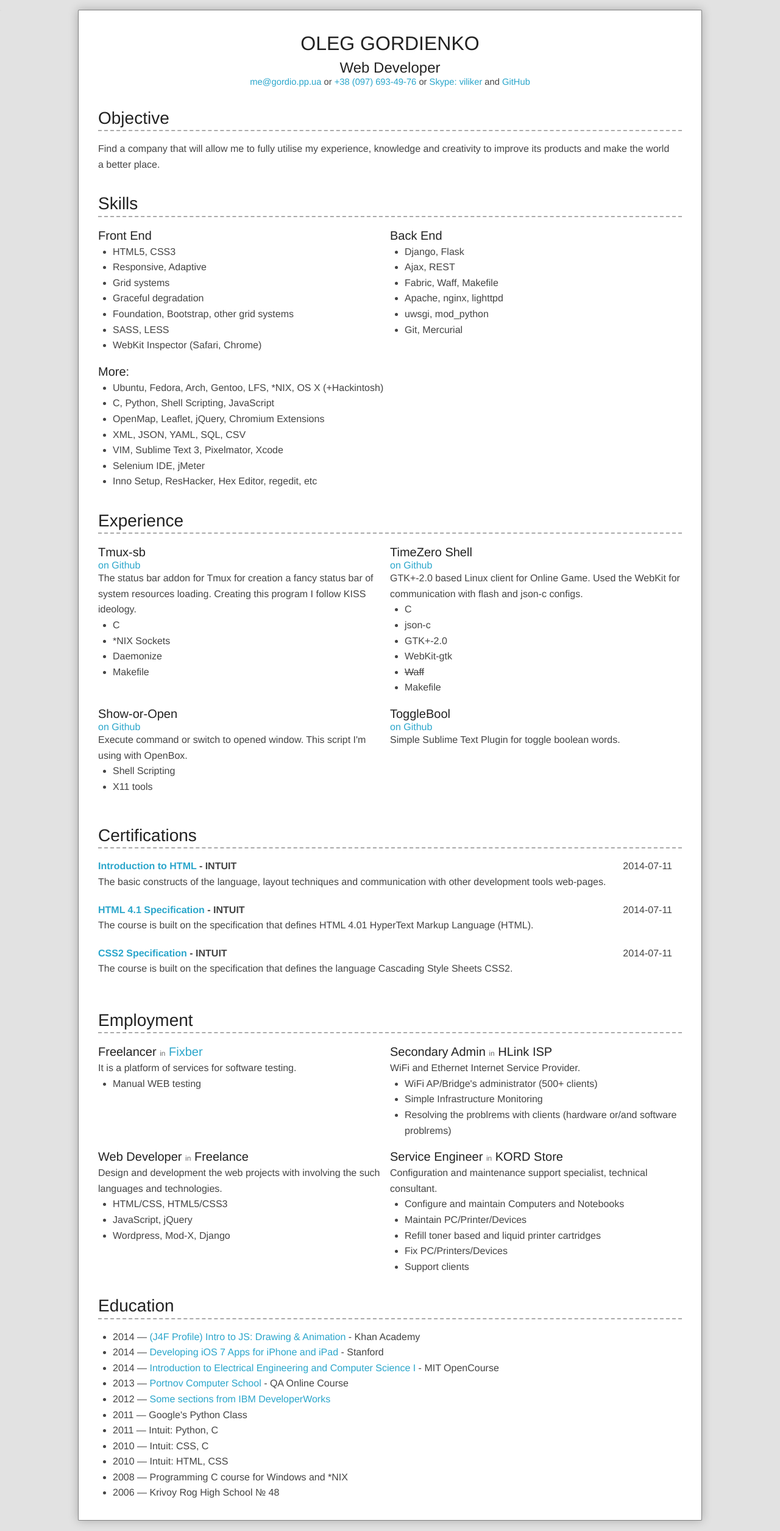
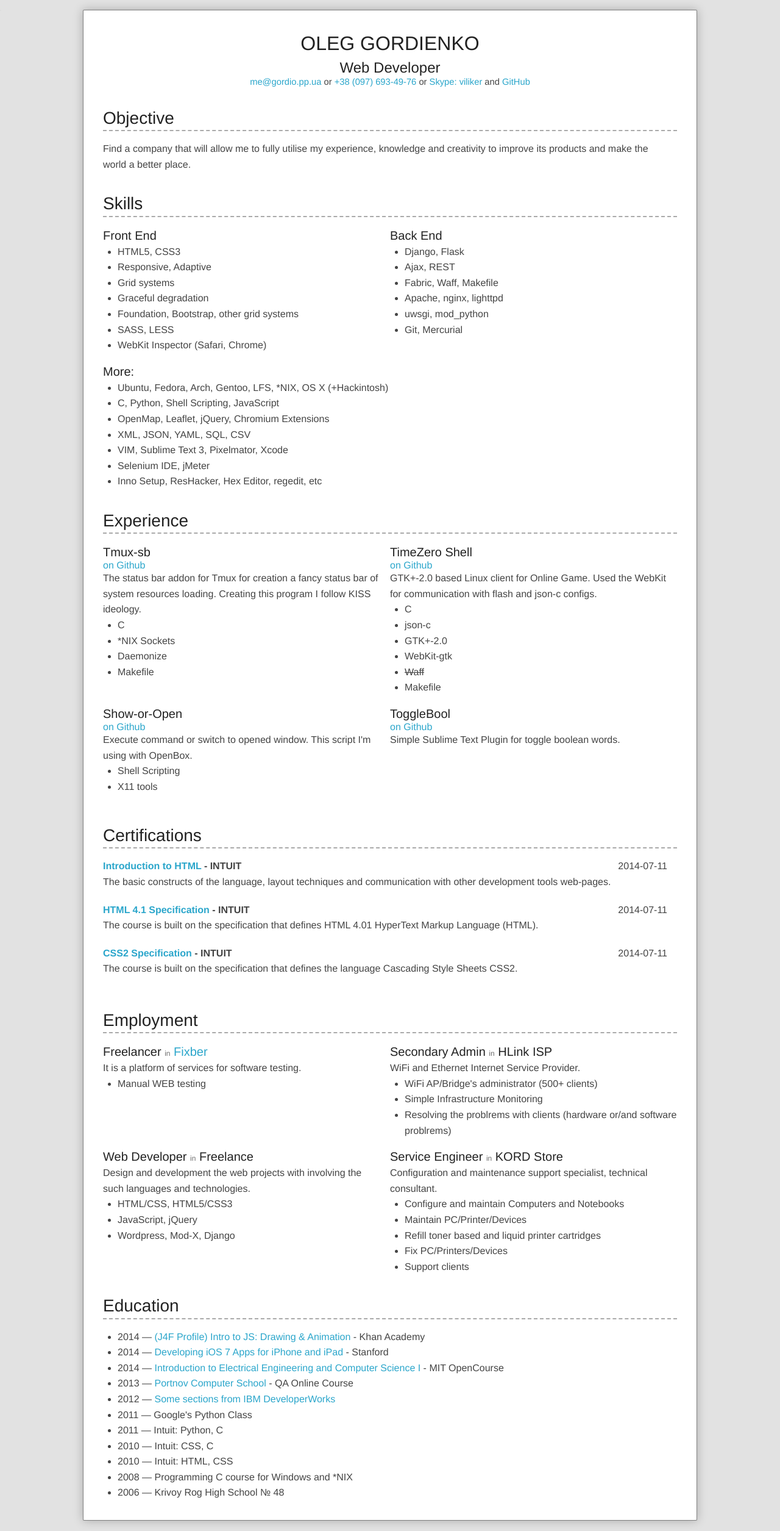
Before and after one commit to gordio/gordio.github.io, a Jekyll site: the page cv.html, which Jekyll copies as it is, in a window 1280 px wide. Shown: the whole page at 61% size. Built offline with Jekyll 4.4.1, drawn with Linux system fonts in a browser that asks for light colours.

Commit message:
Decrease max width to 63 rem

```diff
--- a/cv.html
+++ b/cv.html
@@ -31,7 +31,7 @@
 		#content {
 			margin: 1rem auto;
 			padding: 0 2rem;
-			max-width: 70rem;
+			max-width: 63rem;
 			width: 80%;
 			background: #FFF;
 			border: 1px solid rgba(0, 0, 0, 0.5);
```
